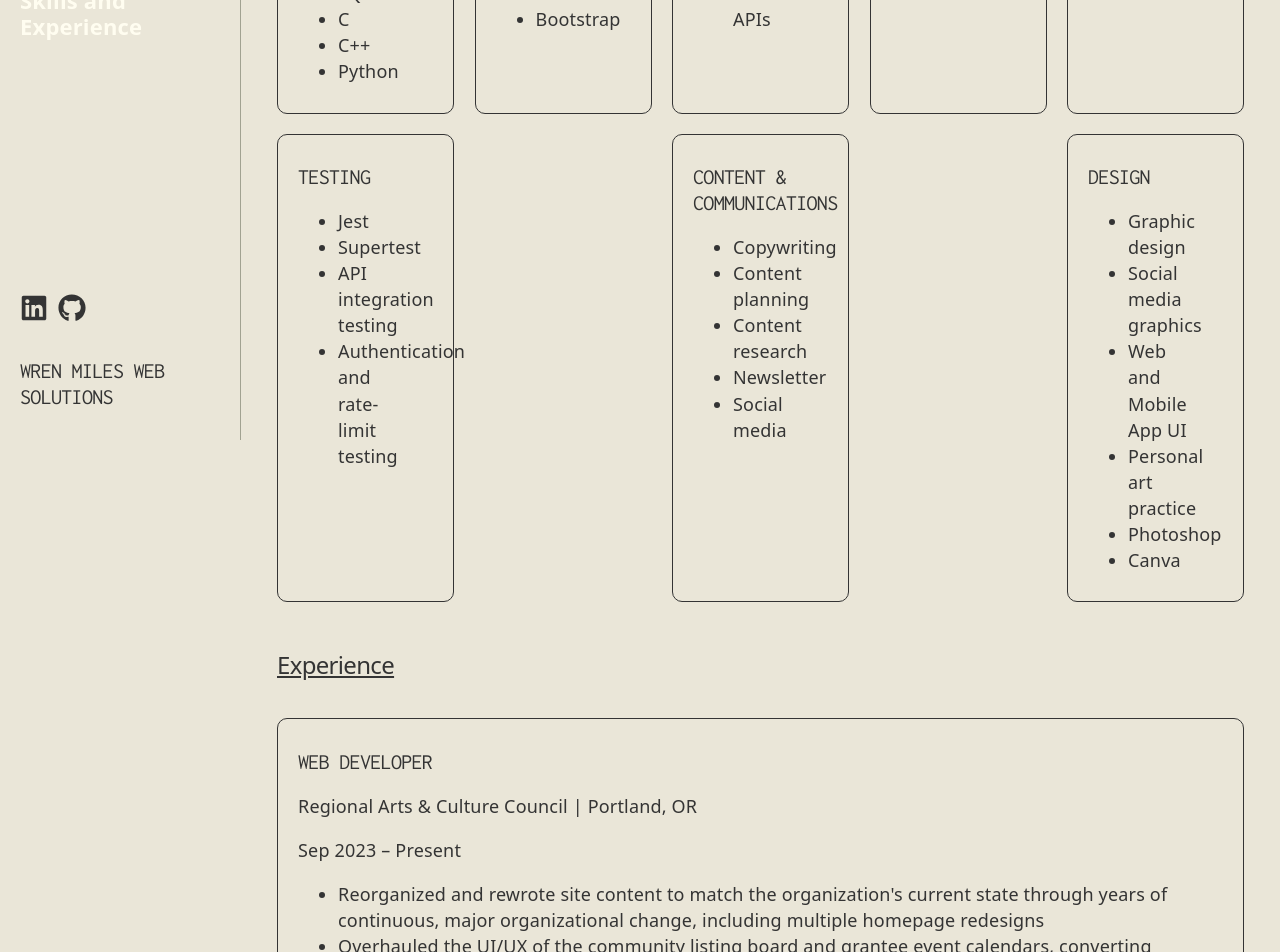
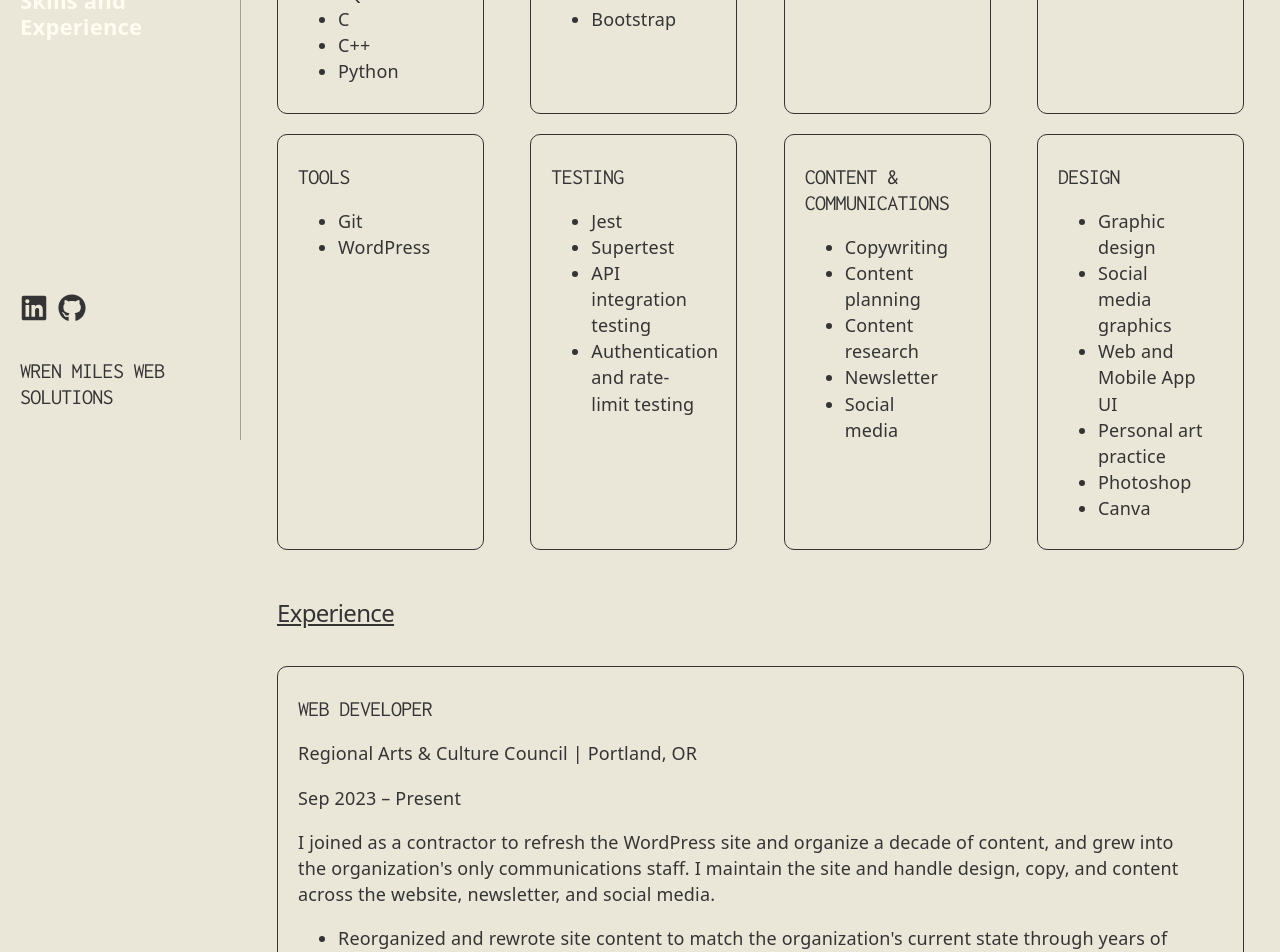
Before and after one commit to Wrendm/portfolio-website, a React (Vite) app: page /skills in a window 1280 px wide. Shown: the part 360-1312 px from the top of the page. Built offline with nearby package versions, Linux system fonts and the light colour scheme.

Commit message:
Update styling to accomodate data additions

```diff
--- a/src/App.css
+++ b/src/App.css
@@ -26,13 +26,6 @@
     border-right: solid thin var(--border);
     display: flex;
     flex-direction: column;
-}
-
-@media (max-width: 768px) {
-    .SideNav {
-
-
-    }
 }
 
 .SideNavLinks {
@@ -195,10 +188,10 @@
     border-radius: 10px;
     padding: 0 40px 10px 20px;
     margin: 10px 0;
-    max-width: 115px;
+    width: 15%;
 }
 
-@media (max-width: 768px) {
+@media (max-width: 980px) {
     .HardSkillCard{
     	width: 30%;
     }
--- a/src/components/skills/Experience.tsx
+++ b/src/components/skills/Experience.tsx
@@ -9,6 +9,7 @@ return(
                 <h4>{entry.title}</h4>
                 <p>{entry.org} | {entry.location}</p>
                 <p>{entry.dates}</p>
+                <p>{entry.summary}</p>
                 <ul>
                     {entry.highlights.map(highlight => (
                         <li key={highlight}>{highlight}</li>
```
